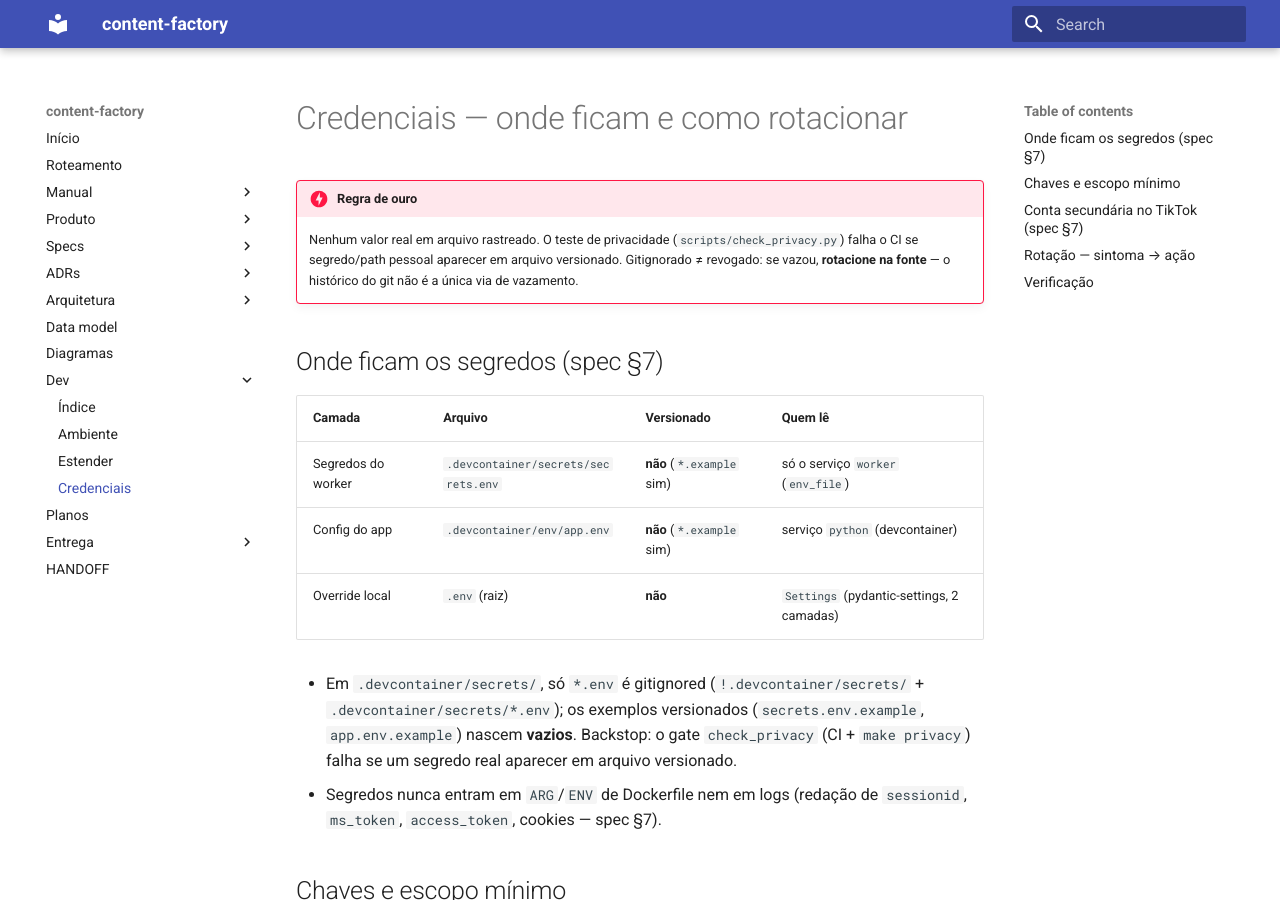
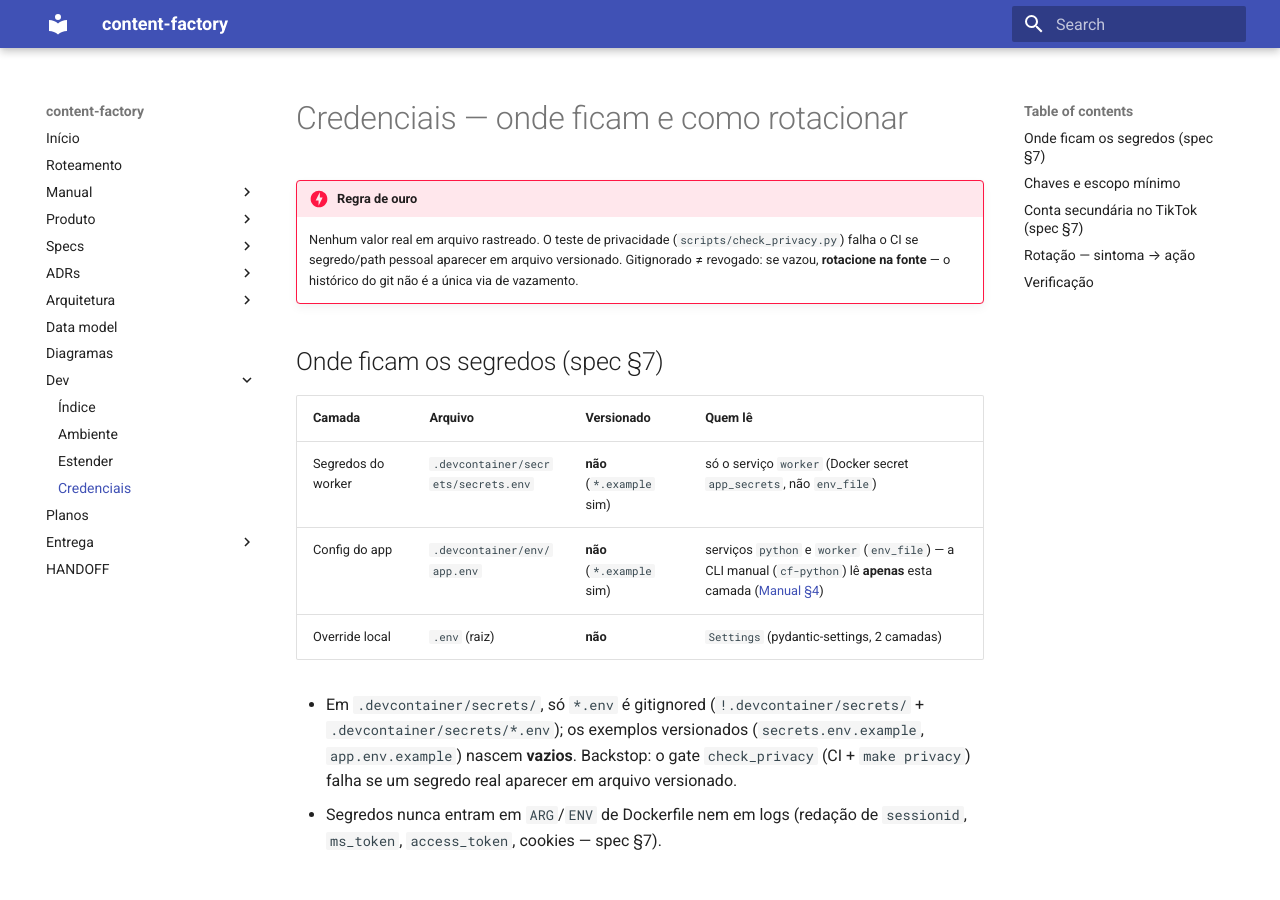
Before and after one commit to leonardodg/content-factory, an MkDocs documentation site: the page built from docs/dev/credentials.md, in a window 1280 px wide and 900 px high. Built offline with MkDocs 1.6.1 and Material for MkDocs 9.7.7, drawn with Linux system fonts in a browser that asks for light colours.

Commit message:
docs(credentials): worker le secrets via Docker secret, nao env_file
A tabela 'Onde ficam os segredos' dizia que o worker le secrets.env
via env_file. O compose hoje monta secrets.env como Docker secret
app_secrets e o comando do worker o fonte com set -a; o servico python
(cf-python) nao tem secrets: e le apenas app.env.

Atualiza as duas linhas da tabela para bater com o compose e aponta o
Manual cap. 4 (Onde colar) como referencia da camada de verificacao.

```diff
--- a/docs/dev/credentials.md
+++ b/docs/dev/credentials.md
@@ -10,8 +10,8 @@
 
 | Camada | Arquivo | Versionado | Quem lê |
 |---|---|---|---|
-| Segredos do worker | `.devcontainer/secrets/secrets.env` | **não** (`*.example` sim) | só o serviço `worker` (`env_file`) |
-| Config do app | `.devcontainer/env/app.env` | **não** (`*.example` sim) | serviço `python` (devcontainer) |
+| Segredos do worker | `.devcontainer/secrets/secrets.env` | **não** (`*.example` sim) | só o serviço `worker` (Docker secret `app_secrets`, não `env_file`) |
+| Config do app | `.devcontainer/env/app.env` | **não** (`*.example` sim) | serviços `python` e `worker` (`env_file`) — a CLI manual (`cf-python`) lê **apenas** esta camada ([Manual §4](../manual/chaves-api.md#4-onde-colar)) |
 | Override local | `.env` (raiz) | **não** | `Settings` (pydantic-settings, 2 camadas) |
 
 - Em `.devcontainer/secrets/`, só `*.env` é gitignored
```
